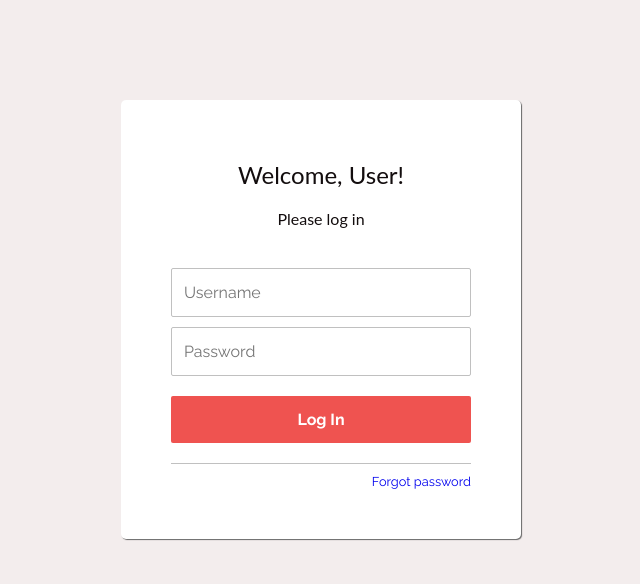
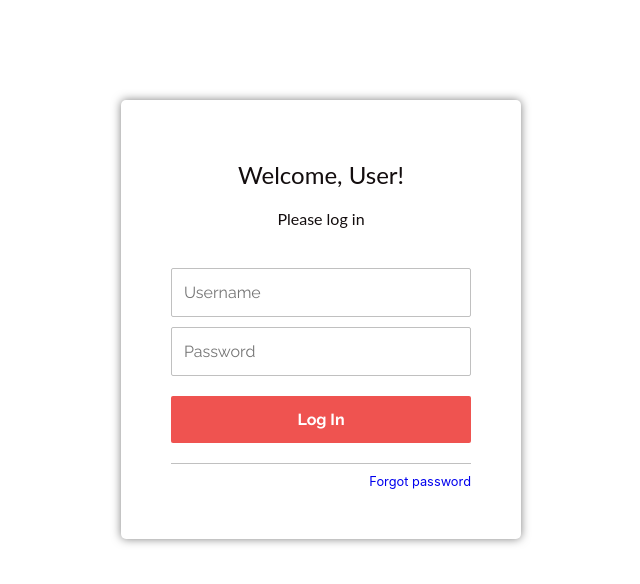
Before and after one commit to Green-Agro/webapp, a React (Create React App) app in the folder payment/: page /login in a window 1280 px wide. Shown: the top 584 px of the page, without its empty margins (319-959 px from the left). Built offline with nearby package versions, Linux system fonts and the light colour scheme.

Commit message:
style update

```diff
--- a/payment/src/components/authentication.css
+++ b/payment/src/components/authentication.css
@@ -1,10 +1,5 @@
 @import url('https://fonts.googleapis.com/css?family=Raleway:400,700');
 
-body {
-  background: #f3eded;
-  font-family: Raleway, sans-serif;
-  color: #c7c2c2;
-}
 
 .login {
   margin: 100px auto;
@@ -12,8 +7,8 @@ body {
   max-width: 300px;
   border-radius: 5px;
   background: #fff;
-
-  box-shadow: 1px 1px 1px #666;
+  border: 1px 1px 1px 1px #666;
+  box-shadow: 0 0 10px rgba(0, 0, 0, 0.5);
 
 }
   .login input {
```
